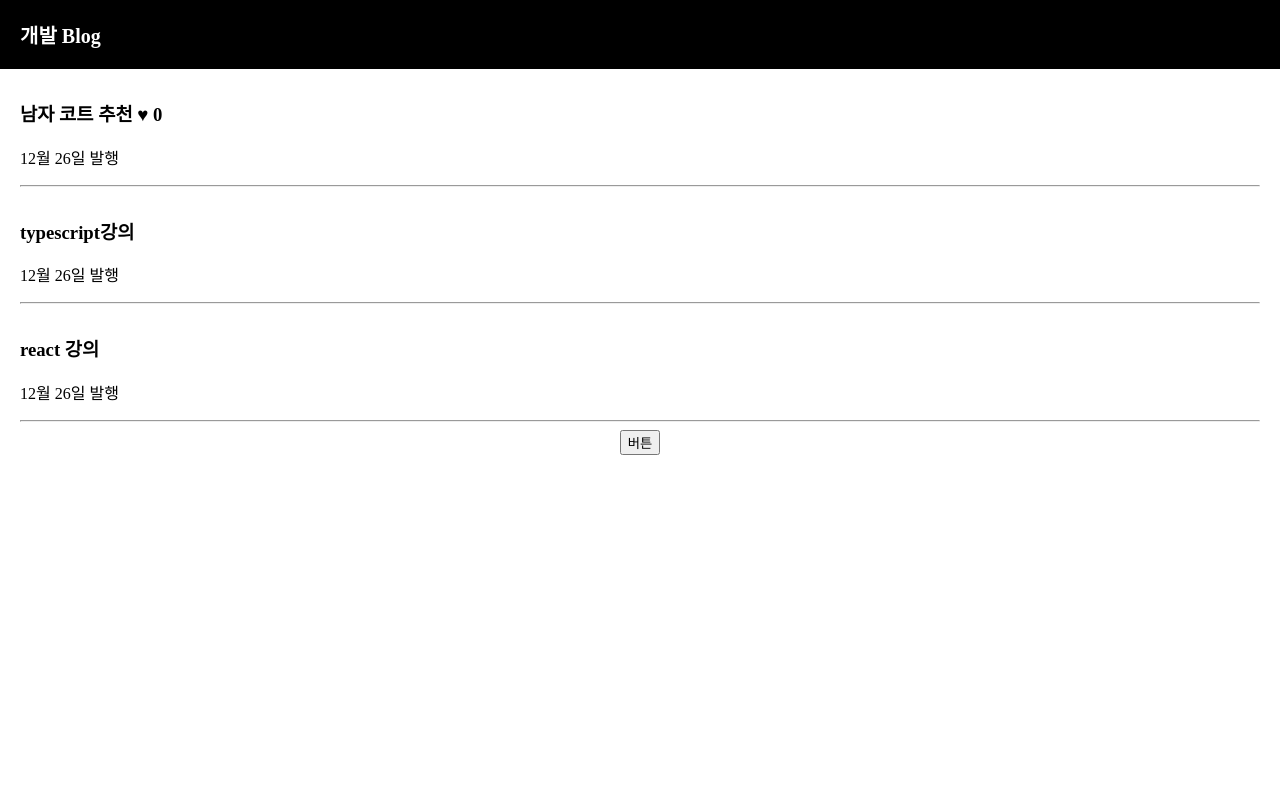
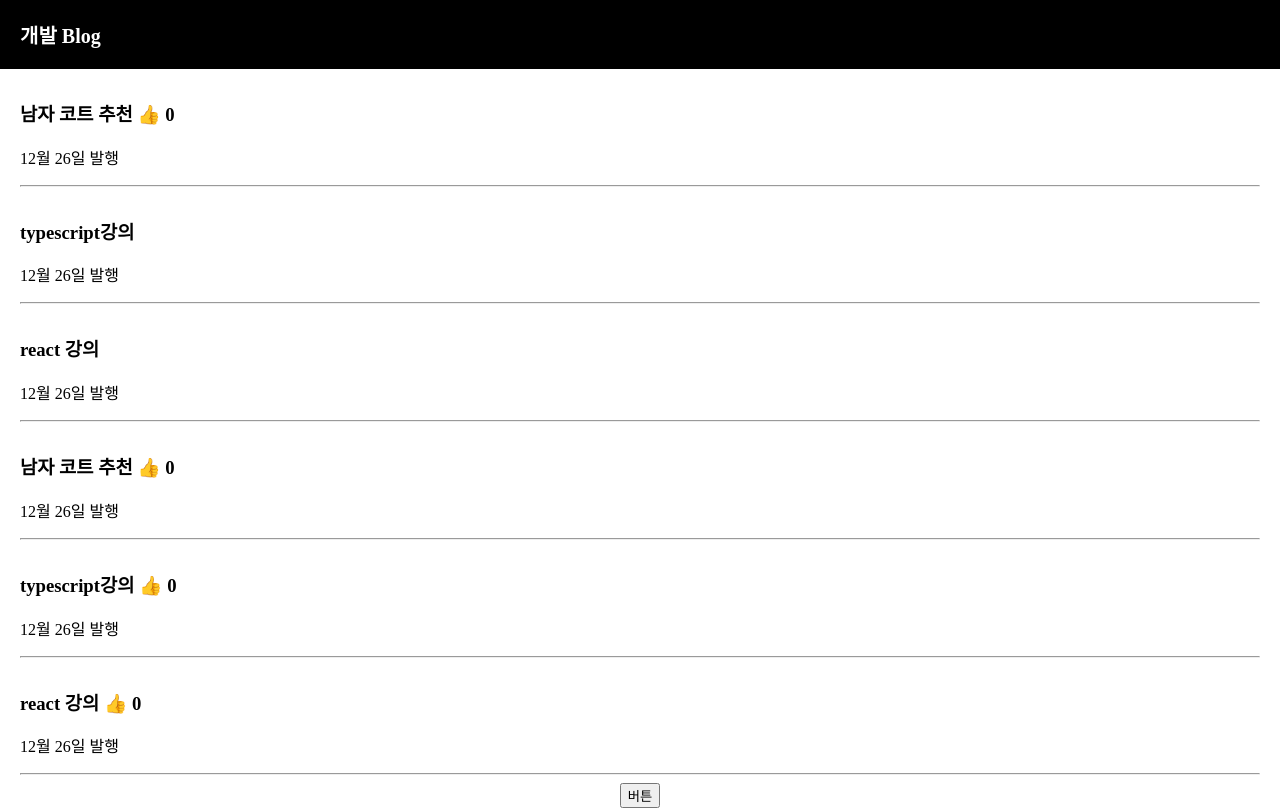
Before and after one commit to developerpark2348/blog-react, a React (Create React App) app: page / in a window 1280 px wide. Shown: the top 808 px of the page. Built offline with nearby package versions, Linux system fonts and the light colour scheme.

Commit message:
반복문 with 배열.map

```diff
--- a/src/App.js
+++ b/src/App.js
@@ -16,7 +16,7 @@ function App() {
         <div>개발 Blog</div>
       </div>
       <div className="list">
-        <h3> { 글제목[0] } <span onClick={ ()=>{ 따봉변경(따봉+1) } }>♥</span> {따봉} </h3>
+        <h3> { 글제목[0] } <span onClick={ ()=>{ 따봉변경(따봉+1) } }>👍</span> {따봉} </h3>
         <p>12월 26일 발행</p>
         <hr/>
       </div>
@@ -31,11 +31,24 @@ function App() {
         <hr/>
       </div>
 
-      <button onClick={ ()=>{ modal === true ? modal변경(false) : modal변경(true) } }>버튼</button>
+      {
+        글제목.map((글)=>{
+          return (
+          <div className="list">
+            <h3> { 글 } <span onClick={ ()=>{ 따봉변경(따봉+1) } }>👍</span> {따봉} </h3>
+            <p>12월 26일 발행</p>
+            <hr/>
+          </div>
+          )
+        })
+      }
+
+      <button onClick={ ()=> { modal변경(!modal) } }>버튼</button>
+      {/* onClick={ ()=>{ modal === true ? modal변경(false) : modal변경(true) } }도 가능함. */}
 
       {
         modal === true
-        ? <Modal></Modal>
+        ? <Modal />
         : null
       }
 
```
Also changed, not shown: 1 other file (tests, documents, lock files or other folders).
